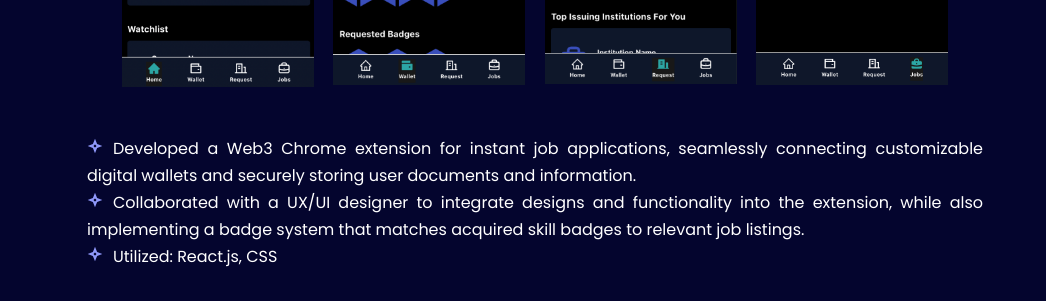
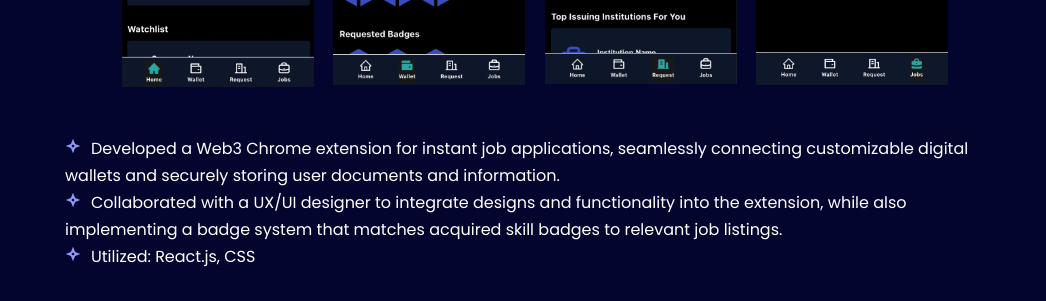
Before and after one commit to anhvietq/helloitsanh, a React (Create React App) app: page / in a window 1280 px wide. Shown: the part 2980-3281 px from the top of the page, without its empty margins (105-1151 px from the left). Built offline with nearby package versions, Linux system fonts and the light colour scheme.

Commit message:
layout troubleshooting

```diff
--- a/src/components/projects/projects.css
+++ b/src/components/projects/projects.css
@@ -41,6 +41,8 @@ a.active {
 
 .project_description p {
     padding: 0rem 2rem 0rem 2rem;
+    padding-left: 10px;
+    text-align: left;
 }
 
 .project__container img {
```
